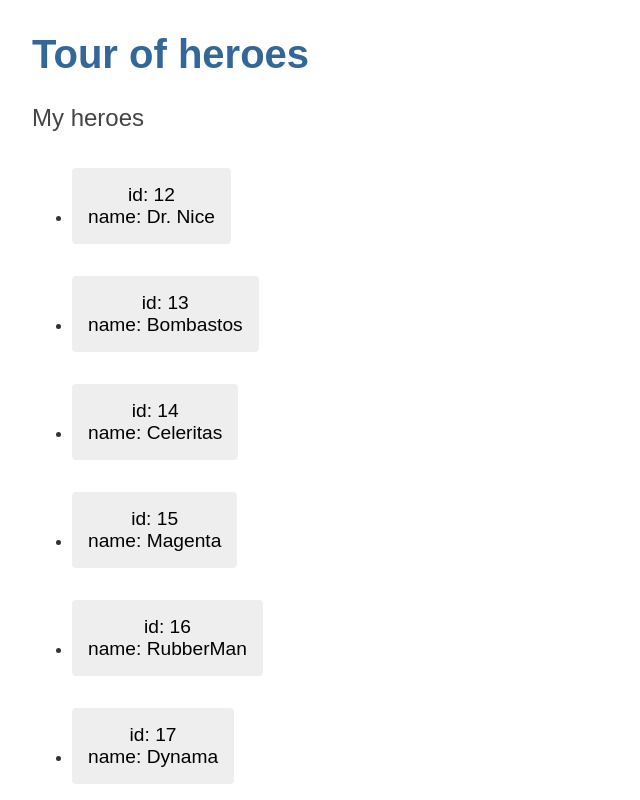
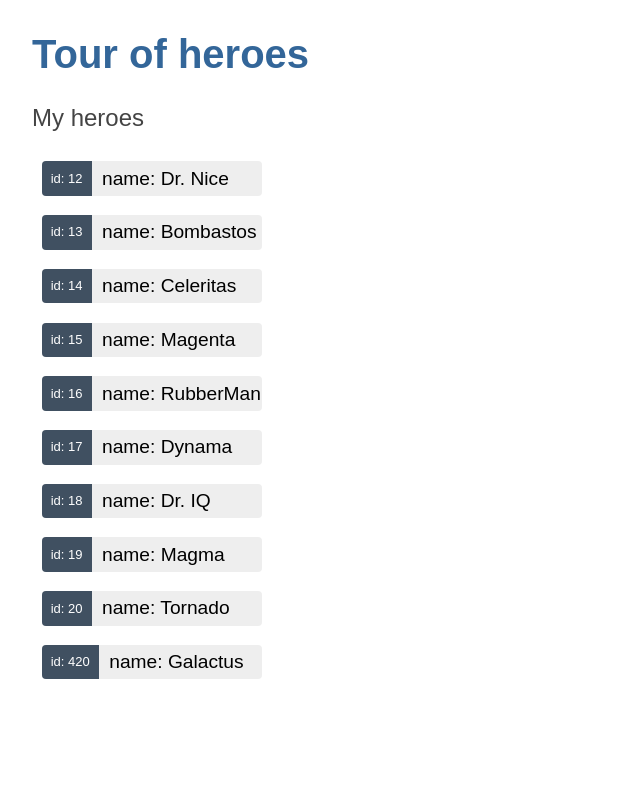
Before and after one commit to JSchrtke/angular-heroes, an Angular app: page / in a window 1280 px wide. Shown: the top 800 px of the page, without its empty margins (0-640 px from the left). Built offline with nearby package versions, Linux system fonts and the light colour scheme.

Commit message:
feat: Add visual styling to heroes list

```diff
--- a/src/app/heroes/heroes.component.css
+++ b/src/app/heroes/heroes.component.css
@@ -0,0 +1,65 @@
+.heroes {
+    margin: 0 0 2em 0;
+    list-style-type: none;
+    padding: 0;
+    width: 15em;
+}
+
+.heroes li {
+    display: flex;
+}
+
+.heroes button {
+  flex: 1;
+  cursor: pointer;
+  position: relative;
+  left: 0;
+  background-color: #EEE;
+  margin: 0.5em;
+  padding: 0;
+  border-radius: 4px;
+  display: flex;
+  align-items: stretch;
+  height: 1.8em;
+}
+
+.heroes button:hover {
+  color: #2c3a41;
+  background-color: #e6e6e6;
+  left: 0.1em;
+}
+
+.heroes button:active {
+  background-color: #525252;
+  color: #fafafa;
+}
+
+.heroes button.selected {
+  background-color: black;
+  color: white;
+}
+
+.heroes button.selected:hover {
+  background-color: #505050;
+  color: white;
+}
+
+.heroes button.selected:active {
+  background-color: black;
+  color: white;
+}
+
+.heroes .badge {
+  display: inline-block;
+font-size: small;
+color: white;
+padding: 0.8em 0.7em 0 0.7em;
+background-color: #405061;
+line-height: 1em;
+margin-right: 0.8em;
+border-radius: 4px 0 0 4px;
+}
+
+.heroes .name {
+  align-self: center;
+}
--- a/src/app/heroes/heroes.component.html
+++ b/src/app/heroes/heroes.component.html
@@ -2,12 +2,8 @@
 <ul class="heroes">
     <li *ngFor="let hero of heroes">
         <button type="button">
-            <div>
-                <span>id: {{ hero.id }}</span>
-            </div>
-            <div>
-                <span>name: {{ hero.name }}</span>
-            </div>
+            <span class="badge">id: {{ hero.id }}</span>
+            <span class="name">name: {{ hero.name }}</span>
         </button>
     </li>
 </ul>
```
